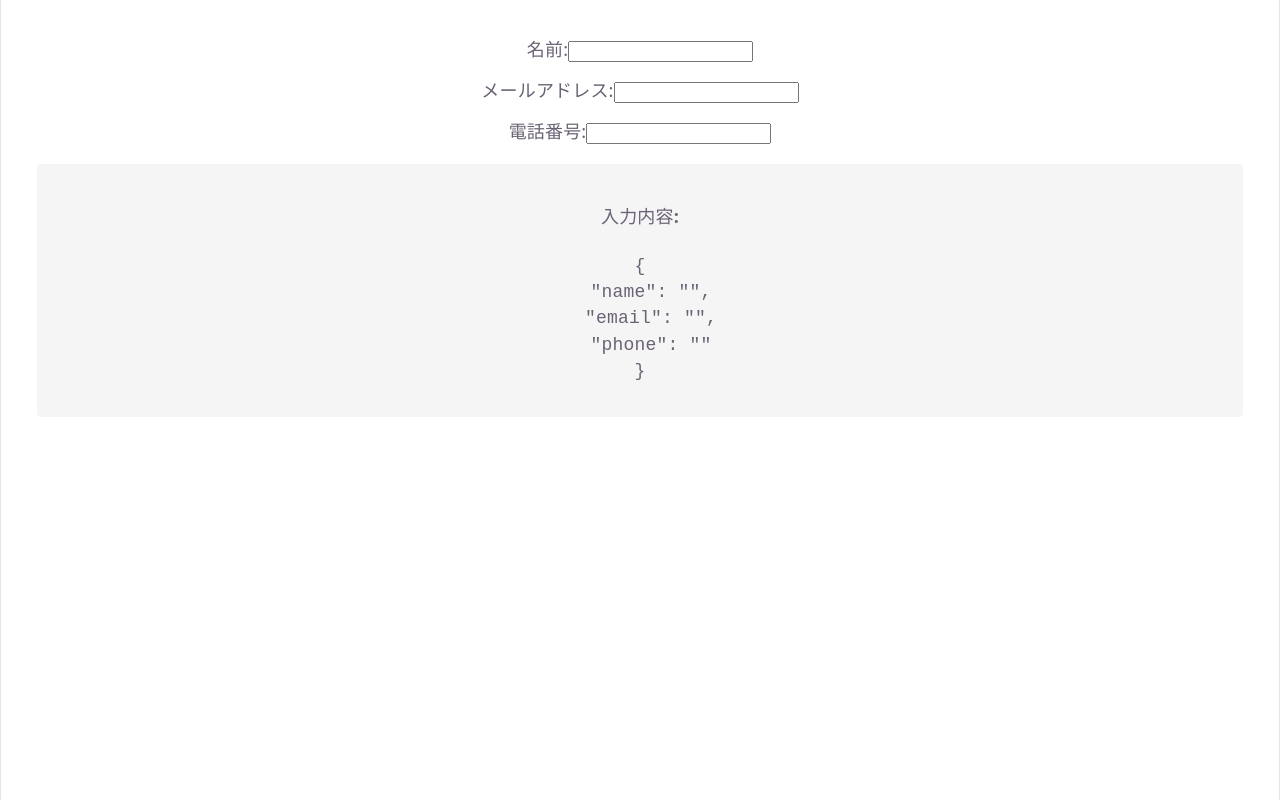
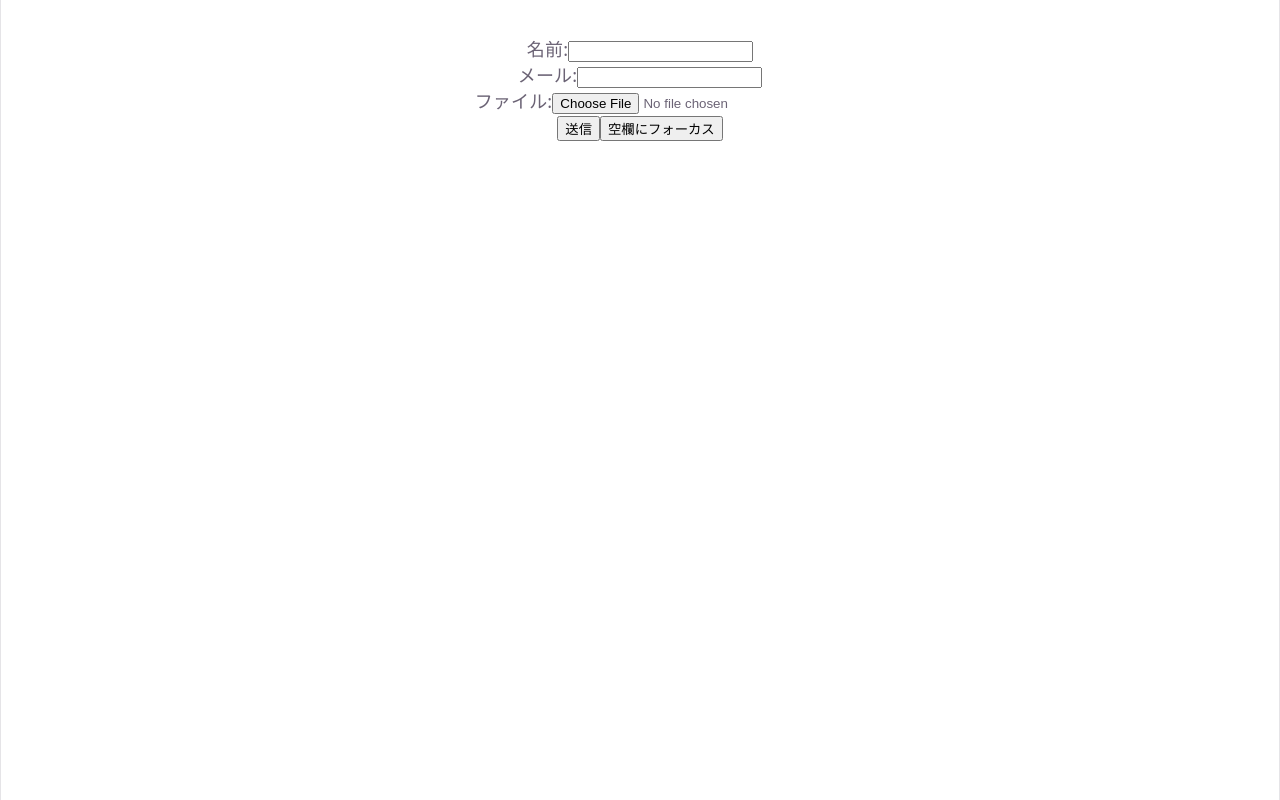
Before and after one commit to misakisoeda/react_tests, a React (Vite) app in the folder udemy-react-100/: page / in a window 1280 px wide. Built offline with nearby package versions, Linux system fonts and the light colour scheme.

Commit message:
feat: q22

```diff
--- a/udemy-react-100/src/App.tsx
+++ b/udemy-react-100/src/App.tsx
@@ -1,11 +1,11 @@
 import './App.css';
-import Question21 from './components/basic/Question21';
+import Question22 from './components/basic/Question22';
 
 function App() {
 
   return (
     <>
-      <Question21 />
+      <Question22 />
     </>
   )
 }
--- /dev/null
+++ b/udemy-react-100/src/components/basic/Question22.tsx
@@ -0,0 +1,92 @@
+import { useRef, useState } from 'react';
+
+type InputTypes = HTMLInputElement;
+
+type FileData = {
+  name: string;
+  size: number;
+  type: string;
+};
+
+type SubmittedData = { name: string; email: string; file?: FileData };
+
+function UncontrolledForm() {
+  const nameRef = useRef<InputTypes | null>(null);
+  const emailRef = useRef<InputTypes | null>(null);
+  const fileRef = useRef<InputTypes | null>(null);
+  const [submittedData, setSubmittedData] = useState<SubmittedData | null>(null);
+  const [fileName, setFileName] = useState('');
+
+  const handleSubmit = (e: React.SyntheticEvent<HTMLFormElement>) => {
+    e.preventDefault();
+    // refから値を取得
+    const name = nameRef.current?.value ?? '';
+    const email = emailRef.current?.value ?? '';
+    const selectedFile = fileRef.current?.files?.[0];
+    const file = selectedFile
+      ? { name: selectedFile.name, size: selectedFile.size, type: selectedFile.type }
+      : undefined;
+
+    setSubmittedData({ name, email, file });
+  };
+
+  const handleFileChange = (e: React.ChangeEvent<HTMLInputElement>) => {
+    // ファイル選択処理
+    const file = e.target.files?.[0];
+    setFileName(file?.name ?? '');
+  };
+
+  const focusFirstEmpty = () => {
+    // 最初の空フィールドにフォーカス
+    if (nameRef.current && nameRef.current.value.trim() === '') {
+      nameRef.current.focus();
+      return;
+    }
+    if (emailRef.current && emailRef.current.value.trim() === '') {
+      emailRef.current.focus();
+      return;
+    }
+    // ここまで来たら両方埋まってる
+    alert('全ての入力フィールドが入力されています');
+  };
+
+  return (
+    <div>
+      <form onSubmit={handleSubmit}>
+        <div>
+          <label>名前:</label>
+          <input ref={nameRef} type="text" />
+        </div>
+
+        <div>
+          <label>メール:</label>
+          <input ref={emailRef} type="email" />
+        </div>
+
+        <div>
+          <label>ファイル:</label>
+          <input
+            ref={fileRef}
+            type="file"
+            onChange={handleFileChange}
+          />
+          {fileName && <p>選択: {fileName}</p>}
+        </div>
+
+        <button type="submit">送信</button>
+        <button type="button" onClick={focusFirstEmpty}>
+          空欄にフォーカス
+        </button>
+      </form>
+
+      {submittedData && (
+        <div>
+          <h4>送信データ:</h4>
+          <pre>{JSON.stringify(submittedData, null, 2)}</pre>
+        </div>
+      )}
+    </div>
+  );
+}
+
+export default UncontrolledForm;
```
